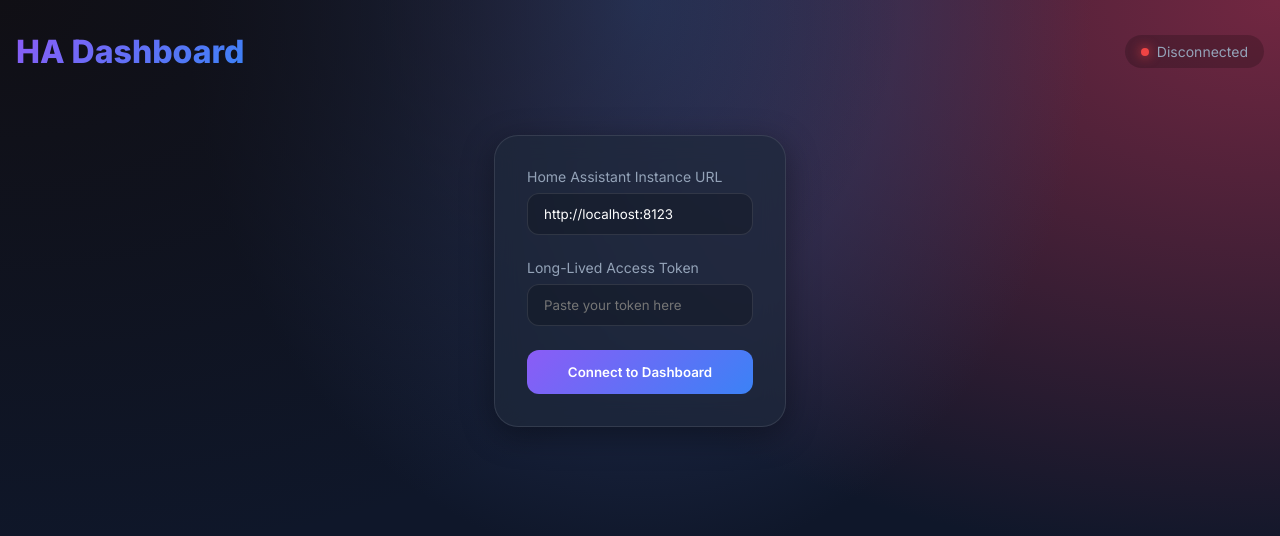
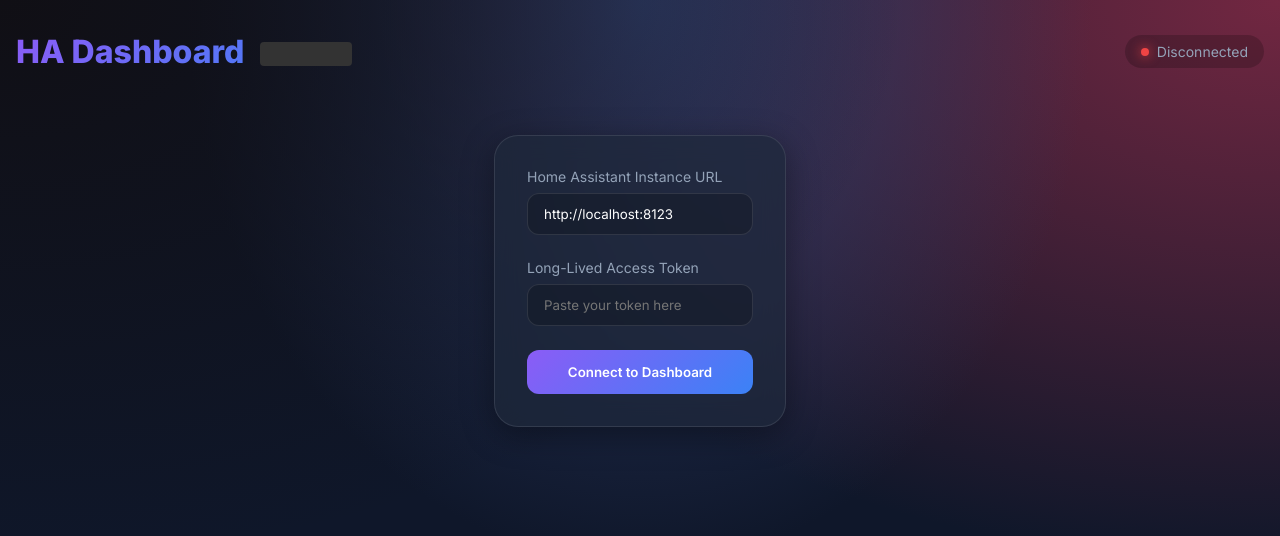
Before and after one commit to dlawoejr/ha-dashboard-svelte, a SvelteKit app: page / in a window 1280 px wide. Shown: the top 536 px of the page. Built offline with nearby package versions, Linux system fonts and the light colour scheme.

Commit message:
chore(pwa): Add TEST V8 badge to header for deployment verification

```diff
--- a/src/routes/+page.svelte
+++ b/src/routes/+page.svelte
@@ -110,18 +110,28 @@
      * Fires immediately when OS network is restored or DevTools offline box is unchecked.
      */
     async function handleOnline() {
-        console.log("========================================");
-        console.log("[Network] BROWSER DETECTED ONLINE EVENT!");
-        console.log("========================================");
+        console.warn("========================================");
+        console.warn("[Network EVENT] BROWSER DETECTED window.ononline FIRED!");
+        console.warn("========================================");
 
         if (haStore.connectionStatus !== "connected") {
-            console.log(
-                "[Network] Status is not connected. Forcing reconnect loop.",
+            console.warn(
+                "[Network EVENT] Status is not connected. Forcing reconnect loop.",
             );
             isInitializing = true;
             await haStore.reconnect();
             isInitializing = false;
+        } else {
+            console.warn(
+                "[Network EVENT] Status is already connected. Skipping reconnect.",
+            );
         }
+    }
+
+    async function handleOffline() {
+        console.warn("========================================");
+        console.warn("[Network EVENT] window.onoffline FIRED!");
+        console.warn("========================================");
     }
 
     /**
@@ -131,21 +141,24 @@
      * 2. Reconnect with retries if we are disconnected or zombie.
      */
     async function handleVisibilityChange() {
+        console.warn(
+            `[Visibility EVENT] document.visibilityState = ${document.visibilityState}`,
+        );
         if (document.visibilityState !== "visible") return;
 
         // Prevent competing reconnect loops if Android fires event multiple times
         if (isRecovering) {
-            console.log(
-                "[Visibility] Recovery already in progress, ignoring duplicate event.",
+            console.warn(
+                "[Visibility EVENT] Recovery already in progress, ignoring duplicate event.",
             );
             return;
         }
 
         try {
             isRecovering = true;
-            console.log("========================================");
-            console.log("[Visibility] TAB RETURNED TO FOREGROUND!");
-            console.log("========================================");
+            console.warn("========================================");
+            console.warn("[Visibility EVENT] TAB RETURNED TO FOREGROUND!");
+            console.warn("========================================");
 
             // Check 1: Are we genuinely connected?
             if (haStore.connectionStatus === "connected") {
@@ -159,27 +172,34 @@
 
             if (!url || !token) return;
 
-            console.log(
-                "[Visibility] PWA returned to foreground. Need reconnect.",
-            );
+            console.warn("[Visibility EVENT] Calling haStore.reconnect()...");
             isInitializing = true;
 
             await haStore.reconnect();
+            console.warn("[Visibility EVENT] haStore.reconnect() finished.");
         } catch (err) {
-            console.error("[Visibility] Reconnect flow failed:", err);
+            console.error("[Visibility EVENT] Reconnect flow failed:", err);
         } finally {
             isInitializing = false;
             isRecovering = false;
+            console.warn(
+                "[Visibility EVENT] Flow complete. isRecovering set to false.",
+            );
         }
     }
 </script>
 
-<svelte:window ononline={handleOnline} />
+<svelte:window ononline={handleOnline} onoffline={handleOffline} />
 <svelte:document onvisibilitychange={handleVisibilityChange} />
 
 <div id="app">
     <header>
-        <h1>HA Dashboard</h1>
+        <h1>
+            HA Dashboard <span
+                style="color: red; font-size: 0.5em; vertical-align: middle; background: #333; padding: 2px 6px; border-radius: 4px; margin-left: 8px;"
+                >[TEST V8]</span
+            >
+        </h1>
         <div class="header-actions">
             {#if haStore.connectionStatus === "connected"}
                 <div class="desktop-only">
```
